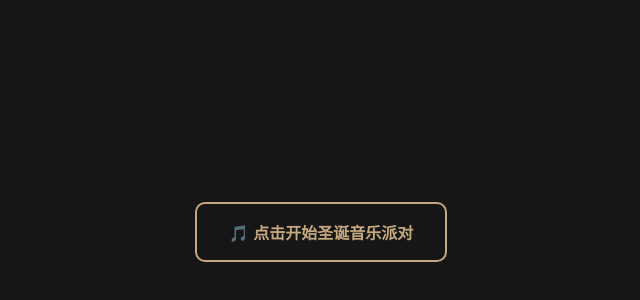
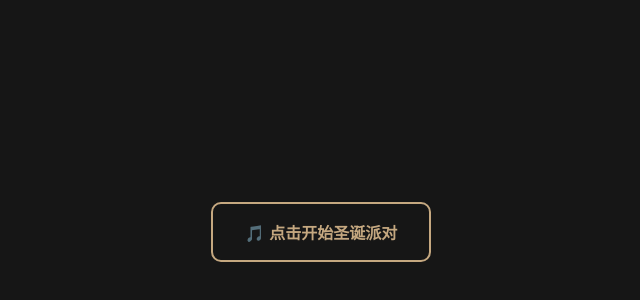
Before and after one commit to liujie521-ai/liujie521-ai.github.io, a plain HTML site: page index.html in a window 1280 px wide. Shown: the part 168-468 px from the top of the page, without its empty margins (319-959 px from the left). Drawn offline with nearby package versions, Linux system fonts and the light colour scheme.

Commit message:
Initial commit

```diff
--- a/index.html
+++ b/index.html
@@ -65,7 +65,7 @@
 </head>
 <body>
     <div id="overlay">
-        <button class="btn" id="startBtn">🎵 点击开始圣诞音乐派对</button>
+        <button class="btn" id="startBtn">🎵 点击开始圣诞派对</button>
     </div>
 
     <script type="importmap">
```
